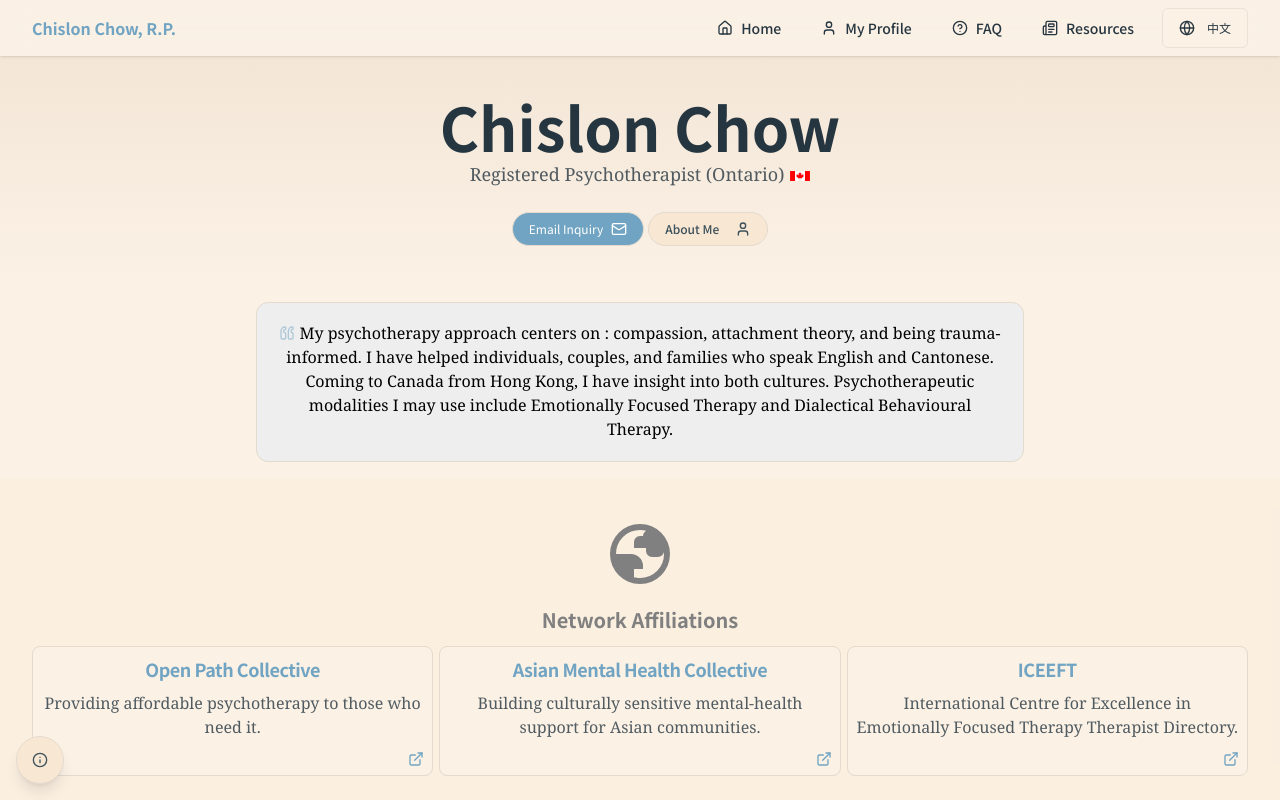
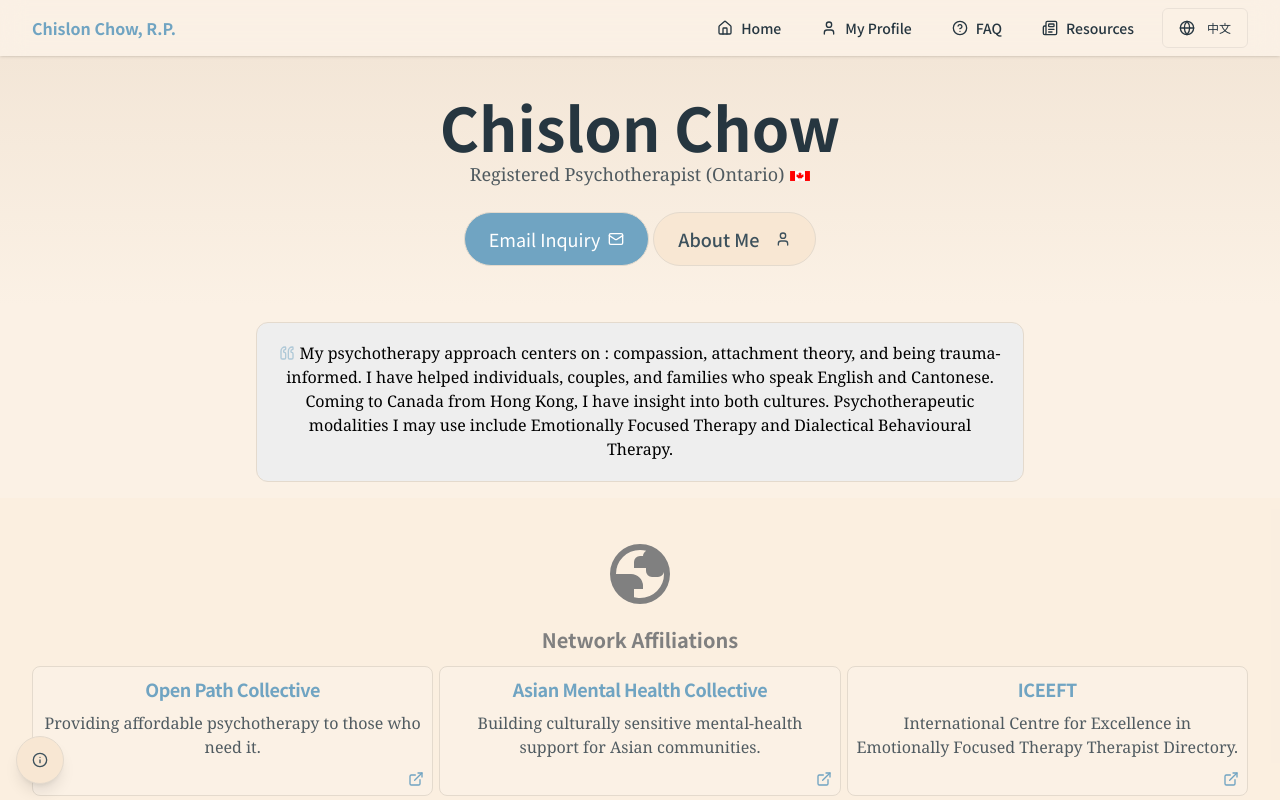
Before and after one commit to chislonchow/chislonchow.github.io, a Next.js app: page / in a window 1280 px wide. Shown: the top 800 px of the page. Built offline with nearby package versions, Linux system fonts and the light colour scheme.

Commit message:
Home hero button resize

```diff
--- a/src/app/home/home-page-client-contents.tsx
+++ b/src/app/home/home-page-client-contents.tsx
@@ -420,14 +420,14 @@ export default function HomePageClientContents({
           <div className="flex flex-row flex-wrap items-center justify-center gap-1">
             <a
               href={dynamicMailtoLink}
-              className="h-auto bg-primary hover:bg-primary/90 text-primary-foreground rounded-full px-4 py-2 text-xs font-headline border transition-transform hover:scale-105 whitespace-nowrap inline-flex items-center justify-center"
+              className="h-auto bg-primary hover:bg-primary/90 text-primary-foreground rounded-full px-4 py-2 text-xs sm:px-6 sm:py-3 sm:text-lg font-headline border transition-transform hover:scale-105 whitespace-nowrap inline-flex items-center justify-center"
             >
               {heroButtonText}
               <Mail className="ml-2 h-4 w-4" aria-hidden="true" />
             </a>
             <Button
               asChild
-              className="h-auto bg-secondary hover:bg-secondary/80 text-secondary-foreground rounded-full px-4 py-2 text-xs font-headline border transition-transform hover:scale-105 whitespace-nowrap"
+              className="h-auto bg-secondary hover:bg-secondary/80 text-secondary-foreground rounded-full px-4 py-2 text-xs sm:px-6 sm:py-3 sm:text-lg font-headline border transition-transform hover:scale-105 whitespace-nowrap"
             >
               <Link href={profilePath}>
                 {heroButtonSecondaryText}
```
